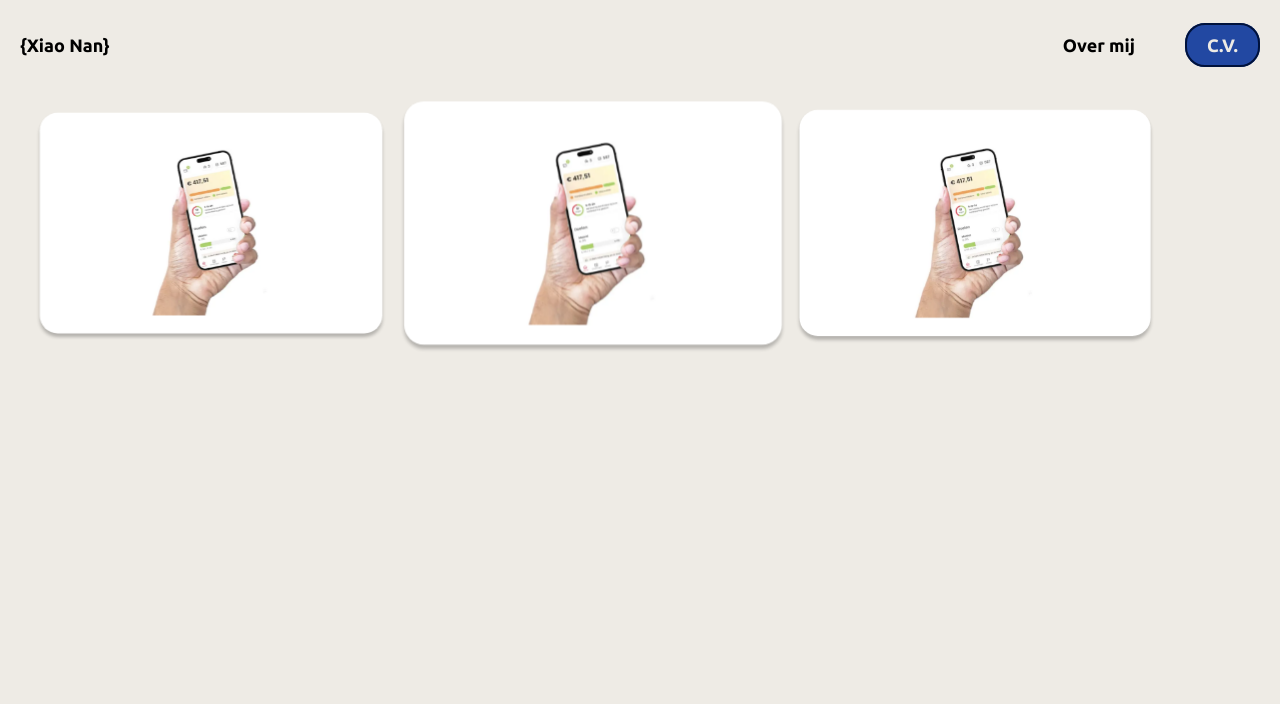
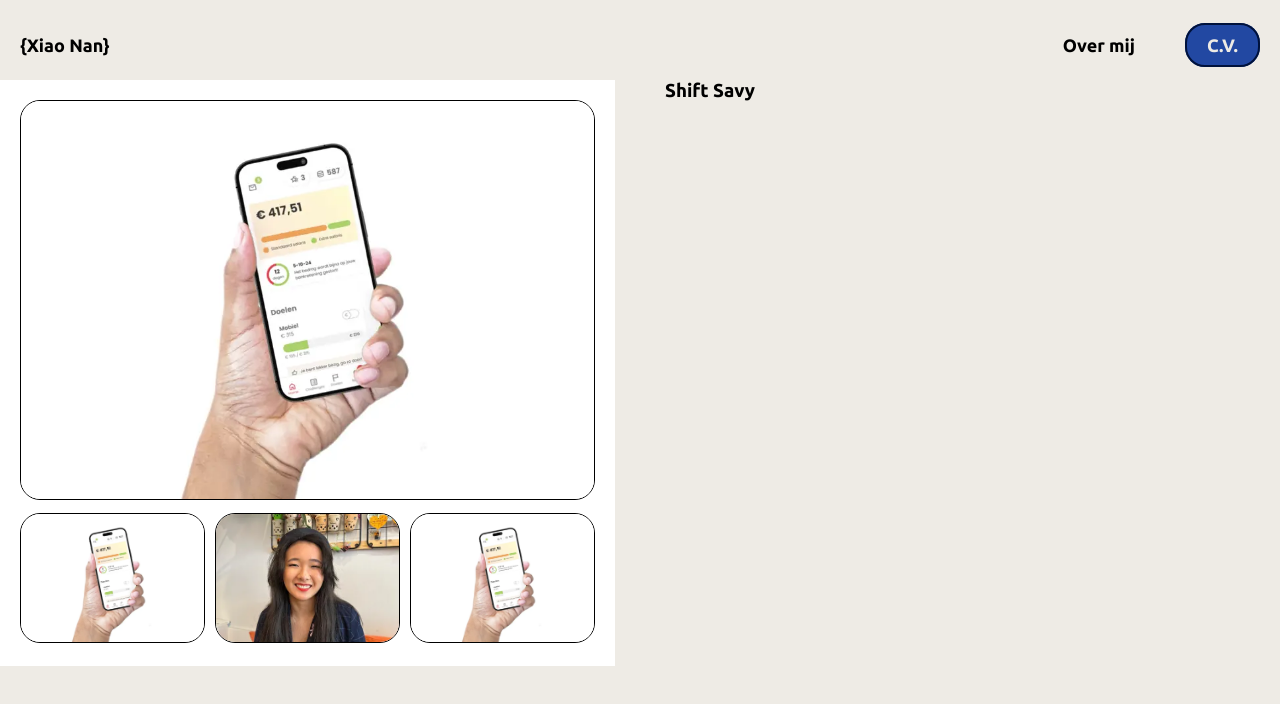
Before and after one commit to xiaonanpols21/portfolio-26-7, a Next.js app: page /projecten/1 in a window 1280 px wide. Shown: the top 704 px of the page. Built offline with nearby package versions, Linux system fonts and the light colour scheme.

Commit message:
gallery desktop working

```diff
--- /dev/null
+++ b/src/app/js/useIsMobile.js
@@ -0,0 +1,23 @@
+"use client";
+
+import { useEffect, useState } from "react";
+
+export default function useIsMobile() {
+  const [isMobile, setIsMobile] = useState(false);
+
+  useEffect(() => {
+    function handleResize() {
+      setIsMobile(window.innerWidth < 768);
+    }
+
+    handleResize();
+
+    window.addEventListener("resize", handleResize);
+
+    return () => {
+      window.removeEventListener("resize", handleResize);
+    };
+  }, []);
+
+  return isMobile;
+}
--- a/src/app/projecten/[slug]/page.js
+++ b/src/app/projecten/[slug]/page.js
@@ -1,6 +1,16 @@
-import GalleryMobile from "@/components/galleryMobile"
+import Gallery from "@/section/gallery";
+import styles from "./styles.module.scss";
+
 export default function Project() {
     return (
-        <GalleryMobile/>
+        <section className={styles.project}>
+            <h3 className="visually-hidden">The project</h3>
+            <div>
+                <Gallery/>
+            </div>
+            <section>
+                <h1>Shift Savy</h1>
+            </section>
+        </section>
     )
 }
--- /dev/null
+++ b/src/app/projecten/[slug]/styles.module.scss
@@ -0,0 +1,11 @@
+@use "../../../styles/variables" as *;
+
+.project {
+    @include max-width;
+}
+
+@media (min-width: 768px) {
+    .project {
+        @include grid(1fr 1fr, 50px);
+    }
+}
--- /dev/null
+++ b/src/components/galleryDesktop/index.js
@@ -0,0 +1,56 @@
+"use client";
+import { useState, useRef } from "react";
+import Image from "next/image";
+import styles from "./styles.module.scss";
+
+export default function GalleryDesktop() {
+    const dialogRef = useRef(null);
+    const [selectedImage, setSelectedImage] = useState("/img/deka.webp");
+
+    const changeImg = (img) => {
+        setSelectedImage(img);
+    };
+
+    return (
+        <section className={styles.gallery}>
+            <h3 className="visually-hidden">Gallery</h3>
+            <Image
+                src={selectedImage}
+                width={435}
+                height={400}
+                className={styles.heroImg}
+                alt="Picture of the author"
+            />
+
+            <form>
+                <label>
+                    <input type="radio" name="gallery" onClick={() => changeImg("/img/deka.webp")}/>
+                    <Image
+                        src="/img/deka.webp"
+                        width={140}
+                        height={130}
+                        alt="Picture of the author"
+                    />
+                </label>
+                <label>
+                    <input type="radio" name="gallery" onClick={() => changeImg("/img/me.png")}/>
+                    <Image
+                        src="/img/me.png"
+                        width={140}
+                        height={130}
+                        alt="Picture of the author"
+                    />
+                </label>
+                <label>
+                    <input type="radio" name="gallery" onClick={() => changeImg("/img/deka.webp")}/>
+                    <Image
+                        src="/img/deka.webp"
+                        width={140}
+                        height={130}
+                        alt="Picture of the author"
+                    />
+                </label>
+            </form>
+        </section>
+    )
+}
--- /dev/null
+++ b/src/components/galleryDesktop/styles.module.scss
@@ -0,0 +1,24 @@
+@use "../../styles/variables" as *;
+
+.gallery {
+    padding: 20px;
+    background-color: $white-f;
+
+    form {
+        @include grid(1fr 1fr 1fr, 10px);
+        margin-top: 10px;
+
+        input {
+            @include hideInput;
+        }
+    }
+
+    img {
+        border: 1px solid $black;
+        border-radius: 20px;
+    }
+}
+
+.heroImg {
+    height: 400px;
+}
--- a/src/components/header/styles.module.scss
+++ b/src/components/header/styles.module.scss
@@ -1,7 +1,6 @@
 @use "../../styles/variables" as *;
 .wrapperHeader {
-    max-width: 1300px;
-    margin: auto;
+    @include max-width;
 
     &:has(label input:checked) {
 		.openMenu {
--- /dev/null
+++ b/src/section/gallery/index.js
@@ -0,0 +1,18 @@
+"use client";
+import useIsMobile from "@/app/js/useIsMobile";
+import GalleryDesktop from "@/components/galleryDesktop";
+import GalleryMobile from "@/components/galleryMobile";
+
+export default function Gallery() {
+    const isMobile = useIsMobile();
+
+    return (
+        <>
+            {isMobile ? (
+                <GalleryMobile/>
+            ) : (
+                <GalleryDesktop/>
+            )}
+        </>
+    )
+}
--- a/src/styles/variables.scss
+++ b/src/styles/variables.scss
@@ -24,10 +24,20 @@ $trans-basic: .4s;
     line-height: 4.313rem;
 }
 
+@mixin max-width {
+    max-width: 1300px;
+    margin: auto;
+}
 
 @mixin flex($direction, $gap) {
     display: flex;
     flex-direction: $direction;
+    gap: $gap;
+}
+
+@mixin grid($clmn, $gap) {
+    display: grid;
+    grid-template-columns: $clmn;
     gap: $gap;
 }
 
```
Also changed, not shown: src/components/card/styles.module.scss (+8 -7 lines), src/section/main/index.js (+2 -16 lines), public/img/me.png (added).
